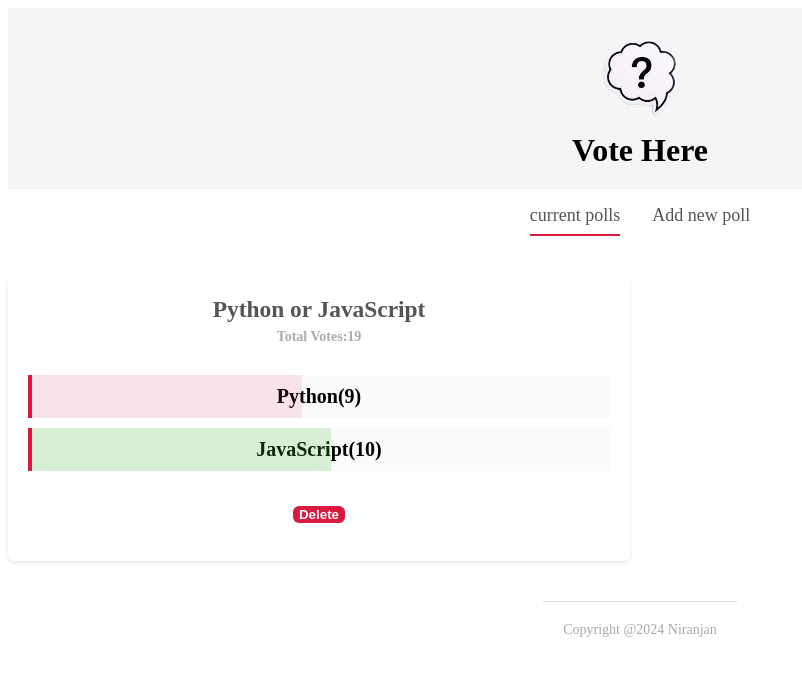
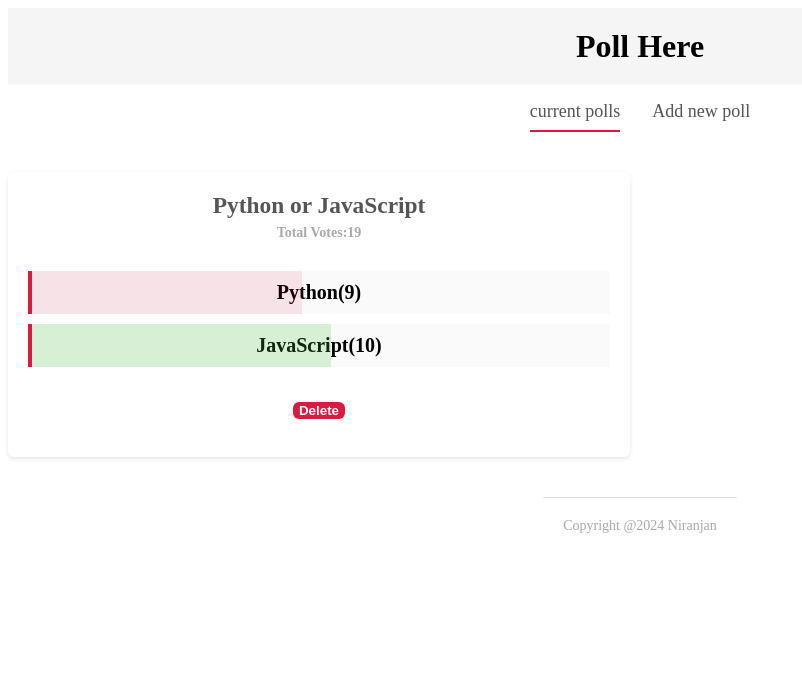
Before and after one commit to niranjanq/Poll, a Svelte app: page / in a window 1280 px wide. Shown: the top 676 px of the page, without its empty margins (0-802 px from the left). Built offline with nearby package versions, Linux system fonts and the light colour scheme.

Commit message:
fix: resolving errors

```diff
--- a/src/components/Header.svelte
+++ b/src/components/Header.svelte
@@ -1,6 +1,9 @@
 <header>
-    <img src="../src/images/logo.png" alt="logo here">
-    <h1>Vote Here</h1>
+    <h1>
+        Poll Here
+    </h1>
+    <!-- <img src="../images/logo.png" alt="logo here"> -->
+    <!-- <h1>Vote Here</h1> -->
 </header>
 <style>
 header{
@@ -14,9 +17,9 @@ h1{
     margin:0;
     text-align: center;
 }
-img{
+/* img{
     max-width: 150px;
     text-align: center;
     border-radius: 50%;
-}
+} */
 </style>
```
